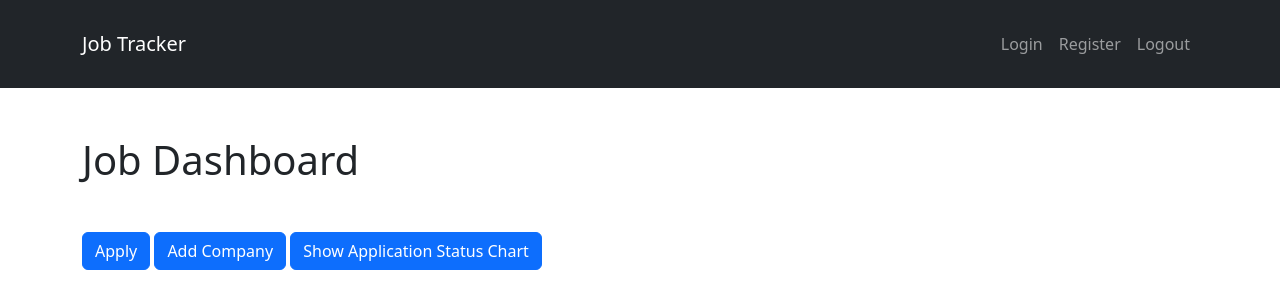
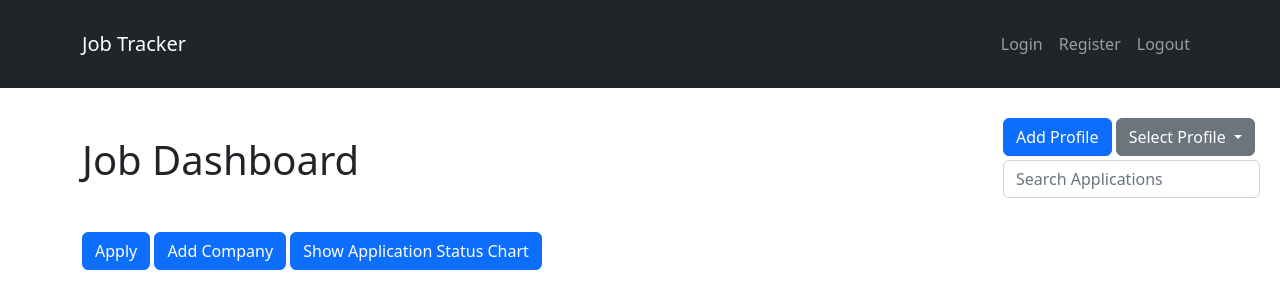
Before and after one commit to PREM-KUMAR-D/Job-application-tracker, a website: page public/dashboard/dashboard.html in a window 1280 px wide. Drawn offline with nearby package versions, Linux system fonts and the light colour scheme.

Commit message:
some small style changes

```diff
--- a/public/dashboard/dashboard.html
+++ b/public/dashboard/dashboard.html
@@ -51,7 +51,7 @@
 
     <div class="container mt-5">
         <h1>Job Dashboard</h1>
-        <div class="dropdown-container" style="display: none;">
+        <div class="dropdown-container" style="display: block;">
             <button id="add-profile-btn" class="btn btn-primary mb-1 mt-5">Add Profile</button>
             <button class="btn btn-secondary dropdown-toggle mb-1 mt-5" type="button" id="profileDropdown"
                 data-bs-toggle="dropdown" aria-expanded="false">
```
